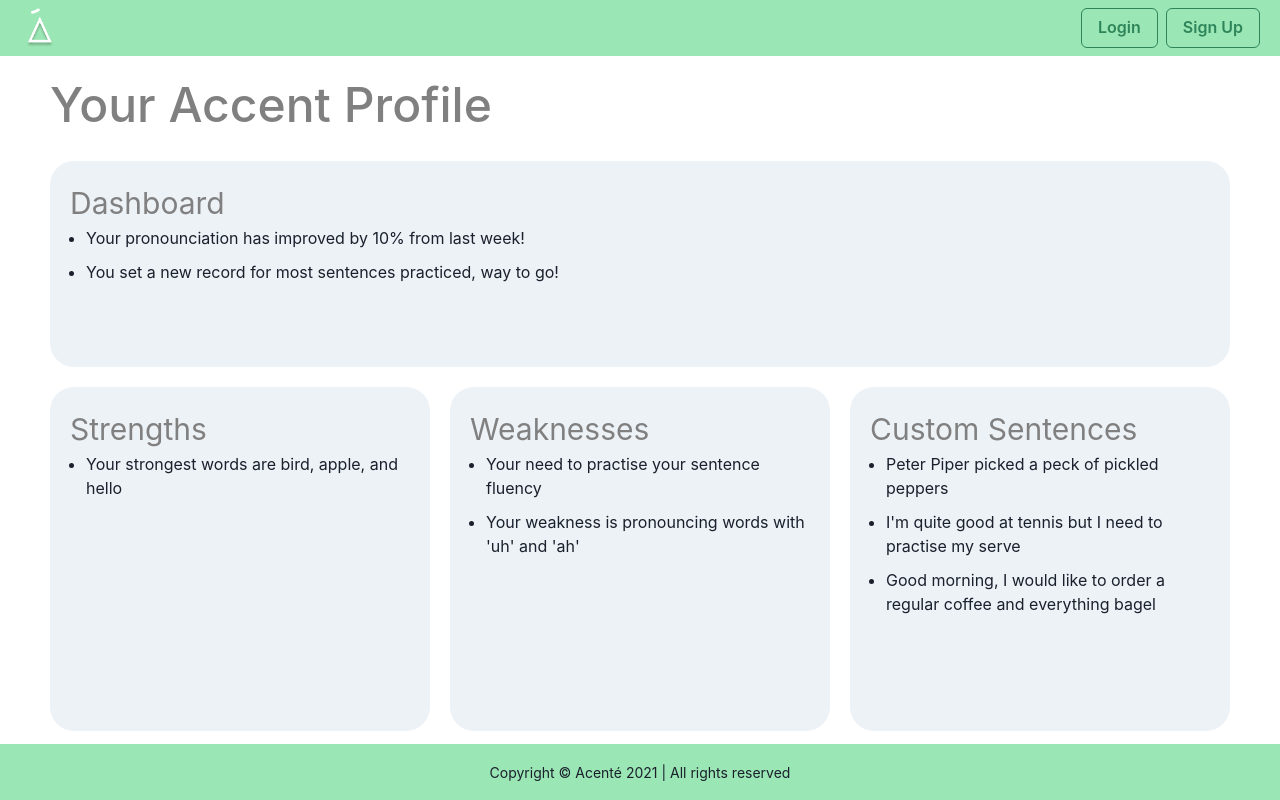
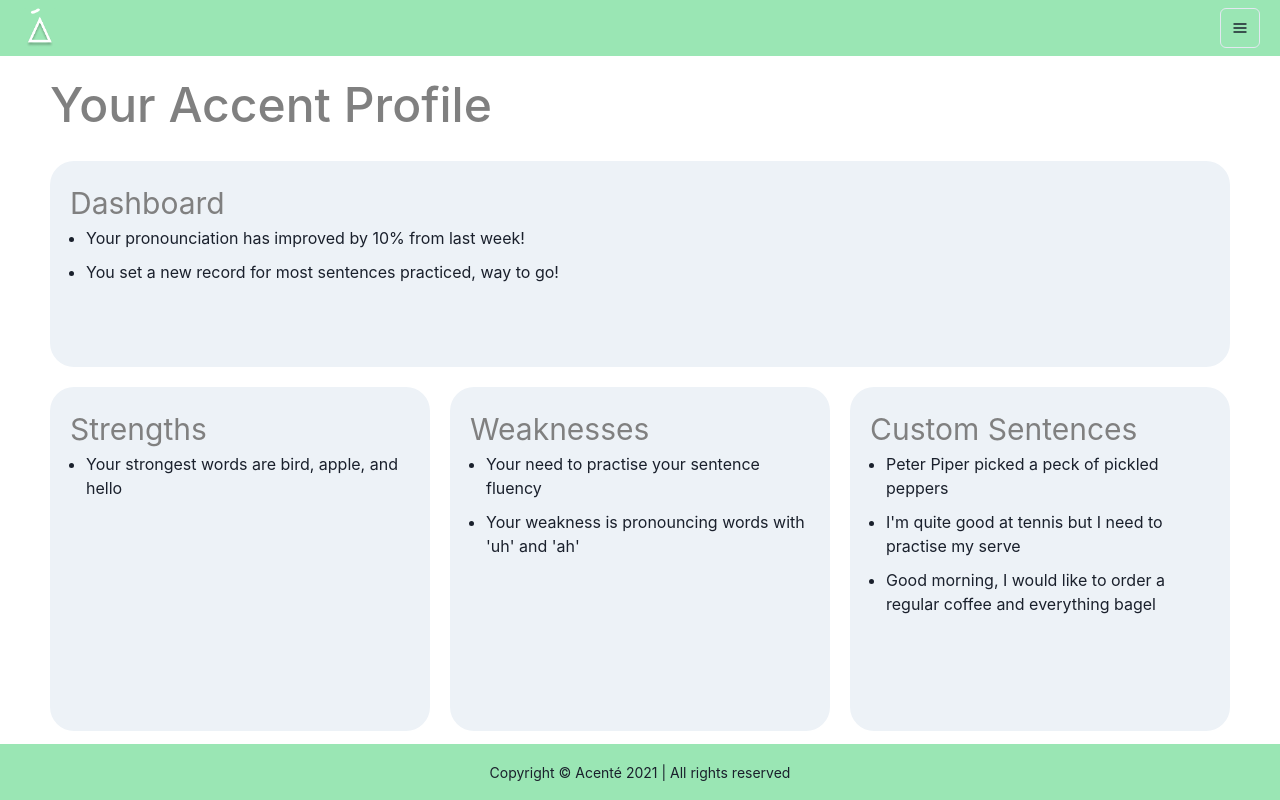
Before and after one commit to utmgdsc/Acente, a React (Create React App) app in the folder frontend/: page /dashboard in a window 1280 px wide. Built offline with nearby package versions, Linux system fonts and the light colour scheme.

Commit message:
Finished User story 6

```diff
--- a/frontend/package.json
+++ b/frontend/package.json
@@ -3,6 +3,7 @@
   "version": "0.1.0",
   "private": true,
   "dependencies": {
+    "@chakra-ui/icons": "^1.0.16",
     "@chakra-ui/react": "^1.6.9",
     "@emotion/react": "^11",
     "@emotion/styled": "^11",
@@ -12,6 +13,7 @@
     "framer-motion": "^4",
     "react": "^17.0.2",
     "react-dom": "^17.0.2",
+    "react-icons": "^4.3.1",
     "react-intl": "^5.20.12",
     "react-router-dom": "^5.3.0",
     "react-scripts": "4.0.3"
--- a/frontend/src/components/Dashboard.js
+++ b/frontend/src/components/Dashboard.js
@@ -1,6 +1,6 @@
 import React from 'react'
 import {
-    Button, HStack, IconButton, Img, VStack, Heading, Box, Center, List, ListItem, ListIcon, OrderedList, UnorderedList
+    HStack, VStack, Box, Center, ListItem, UnorderedList
   } from "@chakra-ui/react"
 
 const Dashboard = () => {
--- a/frontend/src/components/NavBar.js
+++ b/frontend/src/components/NavBar.js
@@ -1,11 +1,28 @@
 import React from 'react'
 import { useHistory } from 'react-router-dom';
 import {
-    Button, HStack, IconButton, Img
+    Button,
+    HStack,
+    IconButton,
+    Img,
+    Menu,
+    MenuButton,
+    MenuList,
+    MenuItem,
+    MenuDivider,
   } from "@chakra-ui/react"
 
+import {
+    HamburgerIcon,
+} from '@chakra-ui/icons'
 
-const NavBar = () => {
+import {GiNotebook} from "react-icons/gi"
+import {CgProfile} from "react-icons/cg"
+import {BiLogOut} from "react-icons/bi"
+import {HiMicrophone} from "react-icons/hi"
+
+
+const NavBar = ({type}) => {
     let history = useHistory();
 
     const handleSignUpClick = () => {
@@ -20,6 +37,7 @@ const NavBar = () => {
         history.push('/login')
     }
 
+    if (type === "loginMenu") {
         return (
             <HStack spacing="20px" backgroundColor="#9AE6B4" height="7vh" paddingRight="20px" paddingLeft="20px" width="100%">
                 <HStack justifyContent="flex-start" width="50%">
@@ -37,5 +55,47 @@ const NavBar = () => {
             </HStack>
         )
     }
+    else {
+        return (
+            <HStack spacing="20px" backgroundColor="#9AE6B4" height="7vh" paddingRight="20px" paddingLeft="20px" width="100%">
+                <HStack justifyContent="flex-start" width="50%">
+                    <IconButton colorScheme="green" onClick={handleMainPageClick} aria-label="Acente Logo" backgroundColor="#9AE6B4" icon={<Img maxWidth="100%" maxHeight="100%" src="AcenteIcon.png"/>}/>
+                </HStack>
+
+                <HStack justifyContent="flex-end" width="50%">
+                    <Menu>
+                        <MenuButton
+                            as={IconButton}
+                            aria-label="Options"
+                            icon={<HamburgerIcon />}
+                            variant="outline"
+                        />
+                        <MenuList minHeight="100vh" minWidth="35vh" right="-60px" position="absolute" top="-57px" backgroundColor="#2D3748">
+                            <MenuItem minHeight="13vh" icon={<CgProfile />} fontSize="2xl" color="white" _focus={{backgroundColor:"#4A5568"}}>
+                                Profile
+                            </MenuItem>
+                            <MenuDivider/>
+                            <MenuItem minHeight="13vh" icon={<HiMicrophone />} fontSize="2xl" color="white" _focus={{backgroundColor:"#4A5568"}}>
+                            Practice
+                            </MenuItem>
+                            <MenuDivider/>
+                            <MenuItem minHeight="13vh" icon={<GiNotebook />} fontSize="2xl" color="white" _focus={{backgroundColor:"#4A5568"}}>
+                            Sandbox
+                            </MenuItem>
+                            <MenuDivider/>
+                            <MenuItem minHeight="13vh" icon={<BiLogOut />} fontSize="2xl" color="white" _focus={{backgroundColor:"#4A5568"}}>
+                            Logout
+                            </MenuItem>
+                            <MenuDivider/>
+                            <MenuItem fontSize="180px" color="white" _focus={{backgroundColor:"#2D3748"}} paddingLeft="75px">
+                            &#9651;
+                            </MenuItem>
+                        </MenuList>
+                    </Menu>
+                </HStack>
+            </HStack>
+        )
+    }
+}
 
 export default NavBar;
--- a/frontend/src/views/dashboard.js
+++ b/frontend/src/views/dashboard.js
@@ -6,7 +6,7 @@ import Dashboard from "../components/Dashboard";
 export const dashboard = () => {
     return (
         <div id="dashboard">
-            <NavBar />
+            <NavBar type="dashboardMenu"/>
             <Dashboard />
             <Footer />
         </div>
--- a/frontend/src/views/login.js
+++ b/frontend/src/views/login.js
@@ -7,7 +7,7 @@ import { Box } from '@chakra-ui/react';
 export const login = () => {
   return (
     <Box id="loginPage" backgroundImage="background.png">
-      <NavBar />
+      <NavBar type="loginMenu"/>
       <Form title="Login" />
       <Footer />
     </Box>
--- a/frontend/src/views/signup.js
+++ b/frontend/src/views/signup.js
@@ -6,7 +6,7 @@ import { Box } from "@chakra-ui/react";
 
 const signup = () => (
   <Box id="signUpPage" backgroundImage="background.png">
-    <NavBar />
+    <NavBar type="loginMenu"/>
     <Form title="Sign Up" />
     <Footer />
   </Box>
```
Also changed, not shown: 1 other file (tests, documents, lock files or other folders). Lines whose indentation alone changed are shown as unchanged.
